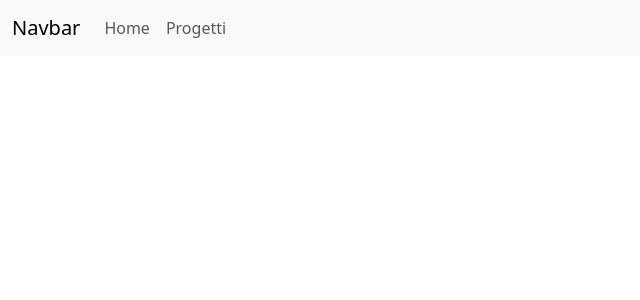
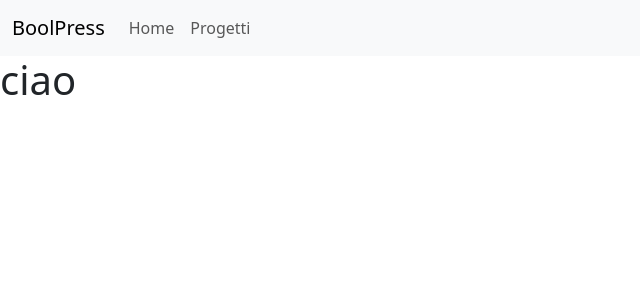
Before and after one commit to Om12ek99/vite-boolfolio, a Vue app: page /projects/1 in a window 1280 px wide. Shown: the top 300 px of the page, without its empty margins (0-640 px from the left). Built offline with nearby package versions, Linux system fonts and the light colour scheme; no server answers.

Commit message:
add: added axios call taking the slug as a parameter

```diff
--- a/src/App.vue
+++ b/src/App.vue
@@ -10,7 +10,7 @@ export default {
   <!-- navabar -->
   <nav class="navbar navbar-expand-lg navbar-light bg-light">
     <div class="container-fluid">
-      <a class="navbar-brand" href="#">Navbar</a>
+      <a class="navbar-brand" href="#">BoolPress</a>
       <button class="navbar-toggler" type="button" data-bs-toggle="collapse" data-bs-target="#navbarNavAltMarkup"
         aria-controls="navbarNavAltMarkup" aria-expanded="false" aria-label="Toggle navigation">
         <span class="navbar-toggler-icon"></span>
--- /dev/null
+++ b/src/pages/SingleProjectApp.vue
@@ -0,0 +1,28 @@
+<script>
+import axios from "axios";
+export default {
+    data() {
+        return {
+            project: null,
+        }
+    },
+    created() {
+        const slug = this.$route.params.slug;
+        axios.get(`http://127.0.0.1:8000/api/projects/${slug}`)
+            .then(
+                (resp) => {
+                    console.log(resp);
+                })
+            .catch(err => {
+                console.error(err);
+            })
+    }
+}
+</script>
+
+<template>
+    <div>
+        <h1>ciao</h1>
+    </div>
+</template>
+<style></style>
--- a/src/router.js
+++ b/src/router.js
@@ -1,6 +1,7 @@
 import { createRouter, createWebHistory } from "vue-router";
 import ProjectPage from "./pages/ProjectPage.vue";
 import AppHome from "./pages/AppHome.vue";
+import SingleProjectApp from "./pages/SingleProjectApp.vue";
 // import AppChiSiamo from "./pages/AppChiSiamo.vue";
 
 
@@ -8,7 +9,7 @@ const router = createRouter({
     history: createWebHistory(),
     routes: [
         {
-            path: '/',
+            path: '/projects',
             name: 'projects',
             component: ProjectPage
         },
@@ -17,6 +18,11 @@ const router = createRouter({
             name: 'home',
             component: AppHome
         },
+        {
+            path:"/projects/:slug",
+            name:"single-post",
+            component: SingleProjectApp
+        }
         // {
         //     path: '/',
         //     name: 'chi-siamo',
```
